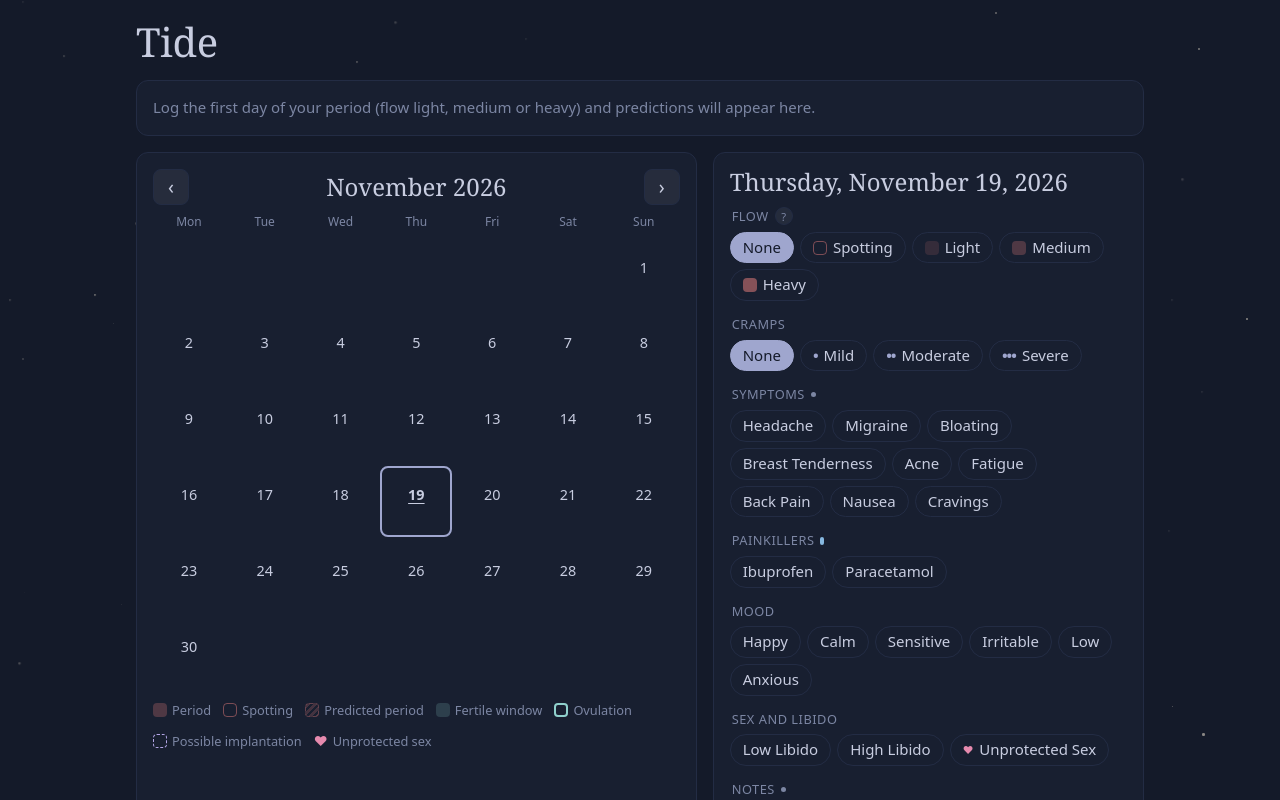
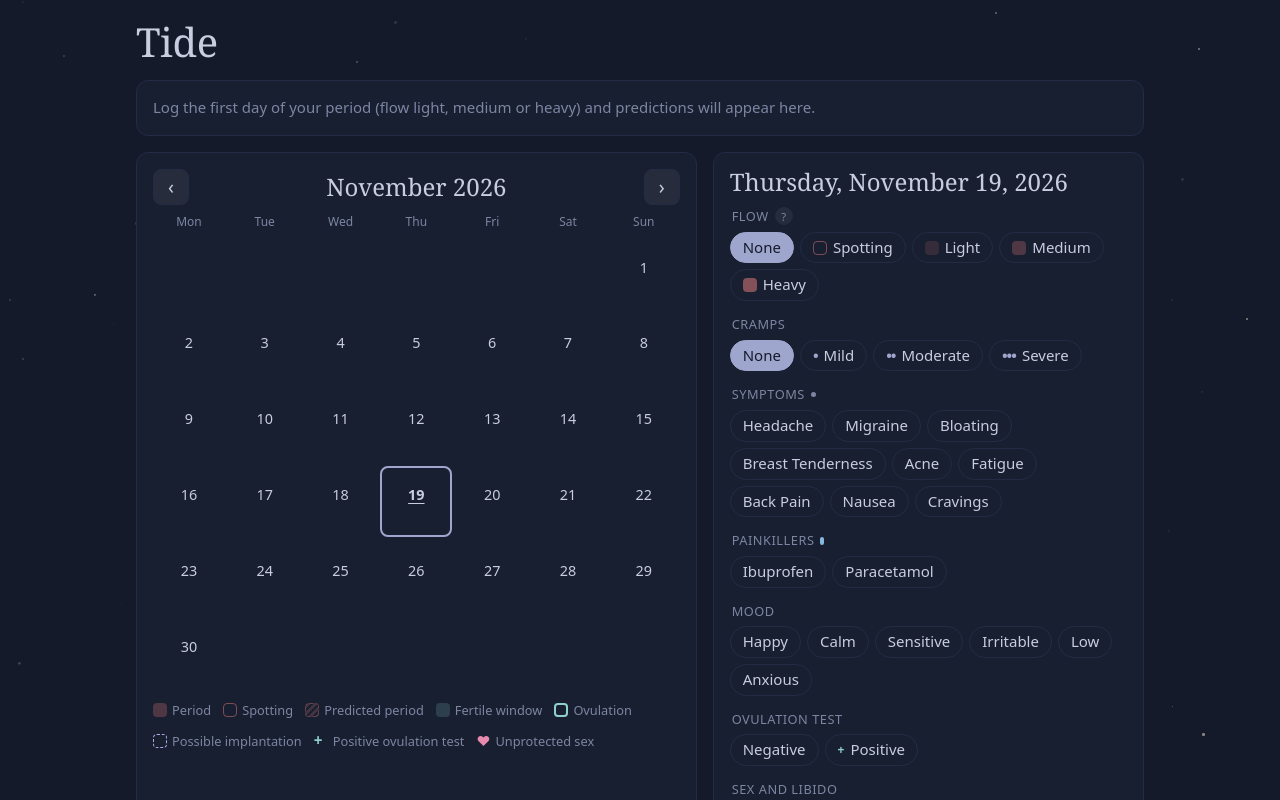
Before and after one commit to 1sabelle/tide-tracker, a React (Vite) app: page / in a window 1280 px wide. Shown: the top 800 px of the page. Built offline with nearby package versions, Linux system fonts and the light colour scheme.

Commit message:
✨ Track LH ovulation test results

```diff
--- a/src/Calendar.jsx
+++ b/src/Calendar.jsx
@@ -1,6 +1,6 @@
 import { useState } from 'react';
 import { classifyDay } from './cycle.js';
-import { CrampMark, FlowMark, NoteMark, PainkillerMark, SexMark } from './DayMarks.jsx';
+import { CrampMark, FlowMark, NoteMark, PainkillerMark, PositiveOvulationTestMark, SexMark } from './DayMarks.jsx';
 import { formatMonth, isoForYearMonthDay, weekdayMondayFirst } from './dates.js';
 
 const WEEKDAYS = ['Mon', 'Tue', 'Wed', 'Thu', 'Fri', 'Sat', 'Sun'];
@@ -56,6 +56,7 @@ export default function Calendar({ logs, prediction, today, selectedDate, onSele
                 {dayLog?.cramps > 0 && <CrampMark cramps={dayLog.cramps} />}
                 {(dayLog?.symptoms?.length > 0 || dayLog?.notes) && <NoteMark />}
                 {dayLog?.painkillers?.length > 0 && <PainkillerMark />}
+                {dayLog?.ovulationTest === 'positive' && <PositiveOvulationTestMark />}
                 {dayLog?.unprotectedSex && <SexMark />}
               </span>
             </button>
@@ -69,6 +70,7 @@ export default function Calendar({ logs, prediction, today, selectedDate, onSele
         <span><i className="swatch is-fertile" /> Fertile window</span>
         <span><i className="swatch is-ovulation" /> Ovulation</span>
         <span><i className="swatch is-implantation" /> Possible implantation</span>
+        <span><PositiveOvulationTestMark /> Positive ovulation test</span>
         <span><SexMark /> Unprotected sex</span>
       </div>
     </section>
--- a/src/DayEditor.jsx
+++ b/src/DayEditor.jsx
@@ -1,7 +1,7 @@
 import { useState } from 'react';
-import { CRAMP_LEVELS, EMPTY_DAY_LOG, FLOW_LEVELS, LIBIDO_LEVELS, MOODS, PAINKILLERS, SYMPTOMS } from './cycle.js';
+import { CRAMP_LEVELS, EMPTY_DAY_LOG, FLOW_LEVELS, LIBIDO_LEVELS, MOODS, OVULATION_TEST_RESULTS, PAINKILLERS, SYMPTOMS } from './cycle.js';
 import { formatLong } from './dates.js';
-import { CrampMark, FlowMark, NoteMark, PainkillerMark, SexMark } from './DayMarks.jsx';
+import { CrampMark, FlowMark, NoteMark, PainkillerMark, PositiveOvulationTestMark, SexMark } from './DayMarks.jsx';
 
 // Judged by the heaviest stretch of the day, from how fast a regular pad or tampon fills.
 const FLOW_GUIDE = {
@@ -129,6 +129,23 @@ export default function DayEditor({ date, dayLog = EMPTY_DAY_LOG, onChange }) {
       </fieldset>
 
       <fieldset>
+        <legend>Ovulation test</legend>
+        <div className="chips">
+          {OVULATION_TEST_RESULTS.map((result) => (
+            <button
+              key={result}
+              className={`chip ${log.ovulationTest === result ? 'on' : ''}`}
+              aria-pressed={log.ovulationTest === result}
+              onClick={() => update({ ovulationTest: log.ovulationTest === result ? null : result })}
+            >
+              {result === 'positive' && <PositiveOvulationTestMark />}
+              {result}
+            </button>
+          ))}
+        </div>
+      </fieldset>
+
+      <fieldset>
         <legend>Sex and libido</legend>
         <div className="chips">
           {LIBIDO_LEVELS.map((libido) => (
--- a/src/DayMarks.jsx
+++ b/src/DayMarks.jsx
@@ -18,6 +18,10 @@ export function PainkillerMark() {
   return <span className="painkiller-mark" aria-label="painkillers" />;
 }
 
+export function PositiveOvulationTestMark() {
+  return <span className="ovulation-test-mark" aria-label="positive ovulation test">+</span>;
+}
+
 export function SexMark() {
   return <span className="sex-mark" aria-label="unprotected sex">♥</span>;
 }
--- a/src/Patterns.jsx
+++ b/src/Patterns.jsx
@@ -27,7 +27,7 @@ export default function Patterns({ logs, prediction, today }) {
       {!hasEnoughCycles ? (
         <p className="empty">Patterns appear once you have logged at least two cycles.</p>
       ) : rows.length === 0 ? (
-        <p className="empty">Log symptoms, cramps, painkillers, mood or libido and patterns across your cycles will show here.</p>
+        <p className="empty">Log symptoms, cramps, painkillers, mood, libido or ovulation tests and patterns across your cycles will show here.</p>
       ) : (
         <>
           <p className="subheading">How often each thing was logged on each day of your cycle, across {cycleCount} cycles</p>
--- a/src/cycle.js
+++ b/src/cycle.js
@@ -17,6 +17,8 @@ export const PAINKILLERS = ['ibuprofen', 'paracetamol'];
 export const MOODS = ['happy', 'calm', 'sensitive', 'irritable', 'low', 'anxious'];
 // Only a noticeably low or high day is logged; nothing logged means nothing stood out.
 export const LIBIDO_LEVELS = ['low', 'high'];
+// The result of an LH ovulation test taken that day; nothing logged means no test was taken.
+export const OVULATION_TEST_RESULTS = ['negative', 'positive'];
 
 export const EMPTY_DAY_LOG = {
   flow: 'none',
@@ -25,6 +27,7 @@ export const EMPTY_DAY_LOG = {
   painkillers: [],
   mood: null,
   libido: null,
+  ovulationTest: null,
   notes: '',
   unprotectedSex: false,
 };
@@ -228,6 +231,7 @@ export function isEmptyLog(dayLog) {
     (dayLog.painkillers ?? []).length === 0 &&
     !dayLog.mood &&
     !dayLog.libido &&
+    !dayLog.ovulationTest &&
     !dayLog.unprotectedSex &&
     !(dayLog.notes ?? '').trim()
   );
--- a/src/patterns.js
+++ b/src/patterns.js
@@ -1,4 +1,4 @@
-import { LIBIDO_LEVELS, MOODS, PAINKILLERS, SYMPTOMS } from './cycle.js';
+import { LIBIDO_LEVELS, MOODS, OVULATION_TEST_RESULTS, PAINKILLERS, SYMPTOMS } from './cycle.js';
 import { addDays, daysBetween } from './dates.js';
 
 // Each thing the patterns view tracks, and how to tell whether a day's log has it.
@@ -16,6 +16,11 @@ const TRACKED = [
   })),
   ...MOODS.map((mood) => ({ group: 'Mood', label: mood, isLoggedIn: (dayLog) => dayLog.mood === mood })),
   ...LIBIDO_LEVELS.map((libido) => ({ group: 'Libido', label: libido, isLoggedIn: (dayLog) => dayLog.libido === libido })),
+  ...OVULATION_TEST_RESULTS.map((result) => ({
+    group: 'Ovulation test',
+    label: result,
+    isLoggedIn: (dayLog) => dayLog.ovulationTest === result,
+  })),
 ];
 
 function earlierOf(isoDateA, isoDateB) {
--- a/src/storage.js
+++ b/src/storage.js
@@ -1,4 +1,4 @@
-import { CRAMP_LEVELS, DEFAULT_SETTINGS, FLOW_LEVELS, LIBIDO_LEVELS, MOODS, PAINKILLERS, SYMPTOMS } from './cycle.js';
+import { CRAMP_LEVELS, DEFAULT_SETTINGS, FLOW_LEVELS, LIBIDO_LEVELS, MOODS, OVULATION_TEST_RESULTS, PAINKILLERS, SYMPTOMS } from './cycle.js';
 import { isIsoDate } from './dates.js';
 
 const STORAGE_KEY = 'mtracker.v1';
@@ -101,6 +101,8 @@ function collectDayLogErrors(date, dayLog) {
     errors.push(`${date}: mood "${dayLog.mood}" is not one of ${MOODS.join(', ')}.`);
   if (dayLog.libido !== undefined && dayLog.libido !== null && !LIBIDO_LEVELS.includes(dayLog.libido))
     errors.push(`${date}: libido "${dayLog.libido}" is not one of ${LIBIDO_LEVELS.join(', ')}.`);
+  if (dayLog.ovulationTest !== undefined && dayLog.ovulationTest !== null && !OVULATION_TEST_RESULTS.includes(dayLog.ovulationTest))
+    errors.push(`${date}: ovulationTest "${dayLog.ovulationTest}" is not one of ${OVULATION_TEST_RESULTS.join(', ')}.`);
   if (dayLog.unprotectedSex !== undefined && typeof dayLog.unprotectedSex !== 'boolean')
     errors.push(`${date}: unprotectedSex "${dayLog.unprotectedSex}" is not true or false.`);
   if (dayLog.notes !== undefined && typeof dayLog.notes !== 'string')
@@ -116,6 +118,7 @@ function normalizeDayLog(dayLog) {
     painkillers: dayLog.painkillers ?? [],
     mood: dayLog.mood ?? null,
     libido: dayLog.libido ?? null,
+    ovulationTest: dayLog.ovulationTest ?? null,
     notes: dayLog.notes ?? '',
     unprotectedSex: dayLog.unprotectedSex ?? false,
   };
--- a/src/styles.css
+++ b/src/styles.css
@@ -110,6 +110,7 @@ section, .settings, .collapsible { background: var(--surface); border: 1px solid
 .chip:hover { background: var(--hover); }
 .chip { display: inline-flex; align-items: center; gap: 6px; }
 .chip.on .cramp-mark { color: var(--on-accent); }
+.chip.on .ovulation-test-mark { color: var(--on-accent); }
 .editor legend { display: flex; align-items: center; gap: 6px; }
 .chip.on { background: var(--accent); border-color: var(--accent); color: var(--on-accent); }
 .chip.on:hover { background: var(--accent-hover); }
@@ -157,6 +158,8 @@ select option { background: #151b2a; color: var(--text); }
 textarea:focus, input:focus, select:focus { outline: 1px solid var(--accent); background: var(--hover); }
 
 .sex-mark { color: #e68aae; font-size: 0.65rem; line-height: 1; }
+.ovulation-test-mark { color: var(--ovulation); font-size: 0.75rem; font-weight: 700; line-height: 1; }
+.legend .ovulation-test-mark { font-size: 0.95rem; width: 14px; text-align: center; }
 .legend .sex-mark { font-size: 0.85rem; width: 14px; text-align: center; }
 
 .pregnancy .verdict { margin: 0 0 6px; }
```
Also changed, not shown: 1 other file (tests, documents, lock files or other folders).
